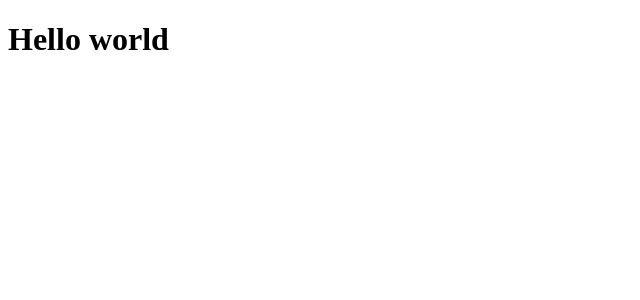
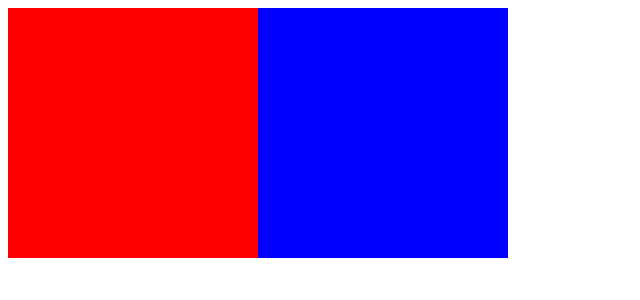
Before and after one commit to Scriptard/MyShoppie, a React (Create React App) app in the folder frontend/: page / in a window 1280 px wide. Shown: the top 300 px of the page, without its empty margins (0-640 px from the left). Built offline with nearby package versions, Linux system fonts and the light colour scheme.

Commit message:
post method is now sucessfull

```diff
--- a/frontend/package.json
+++ b/frontend/package.json
@@ -6,11 +6,12 @@
     "@testing-library/jest-dom": "^5.12.0",
     "@testing-library/react": "^11.2.7",
     "@testing-library/user-event": "^12.8.3",
+    "axios": "^0.21.1",
     "react": "^17.0.2",
     "react-dom": "^17.0.2",
     "react-router-dom": "^5.2.0",
     "react-scripts": "4.0.3",
-    "styled-component": "^2.8.0",
+    "styled-components": "^5.3.0",
     "web-vitals": "^1.1.2"
   },
   "scripts": {
--- a/frontend/src/App.js
+++ b/frontend/src/App.js
@@ -1,7 +1,10 @@
+import LoginPage from "./pages/LoginPage";
+import SignUpPage from "./pages/SignuPage";
+
 function App() {
   return (
-    <div className="App">
-      <h1>Hello world</h1>
+    <div style={{ display: "flex" }}>
+     <LoginPage/>
     </div>
   );
 }
--- /dev/null
+++ b/frontend/src/components/Form.js
@@ -0,0 +1,39 @@
+import axios from "axios";
+import { useState } from "react";
+import styled from "styled-components";
+
+const LoginForm = () => {
+  const nameChangeHandler = (e) => {
+    setUsername(e.target.value);
+  };
+  const passChangeHandler = (e) => {
+    setPassword(e.target.value);
+  };
+  const [username, setUsername] = useState("");
+  const [password, setPassword] = useState("");
+  const signup = () => {
+    axios
+      .post(`http://localhost:4040/auth/register`, {
+        username,
+        password,
+      })
+      .then((res) => {
+        console.log(res.data);
+      })
+      .catch((e) => {
+        console.log(e);
+      });
+  };
+  return (
+    <StyleForm>
+      <input onChange={nameChangeHandler} value={username} type="text" />
+      <input onChange={passChangeHandler} type="password" value={password} />
+      <button onClick={signup} type="submit">Button</button>
+    </StyleForm>
+  );
+};
+const StyleForm = styled.div`
+  display: flex;
+  flex-direction: column;
+`;
+export default LoginForm;
--- /dev/null
+++ b/frontend/src/components/blue.js
@@ -0,0 +1,4 @@
+const Blue = () => {
+    return <div style={{ backgroundColor: "blue",height:"250px",width:"250px" }}></div>;
+  };
+  export default Blue;
--- /dev/null
+++ b/frontend/src/components/red.js
@@ -0,0 +1,8 @@
+const Red = () => {
+  return (
+    <div
+      style={{ backgroundColor: "Red", height: "250px", width: "250px" }}
+    ></div>
+  );
+};
+export default Red;
--- /dev/null
+++ b/frontend/src/pages/LoginPage.js
@@ -0,0 +1,14 @@
+import Blue from "../components/blue";
+import LoginForm from "../components/Form";
+import Red from "../components/red";
+
+const LoginPage = () => {
+  return (
+    <>
+      <Red />
+      <Blue />
+    </>
+  );
+};
+
+export default LoginPage;
--- /dev/null
+++ b/frontend/src/pages/SignuPage.js
@@ -0,0 +1,14 @@
+import Blue from "../components/blue";
+import LoginForm from "../components/Form";
+import Red from "../components/red";
+
+const SignUpPage = () => {
+  return (
+    <>
+      <Blue />
+      <Red />
+    </>
+  );
+};
+
+export default SignUpPage;
```
Also changed, not shown: frontend/src/components/test.js (deleted), frontend/src/pages/Home.js (deleted), 1 other file (tests, documents, lock files or other folders).
